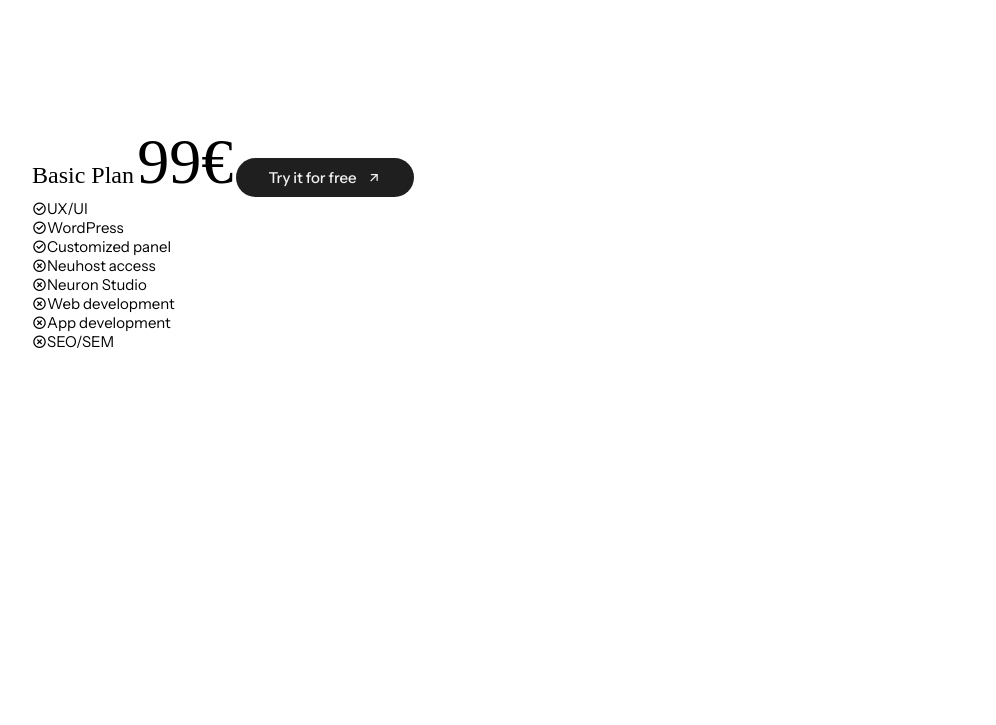
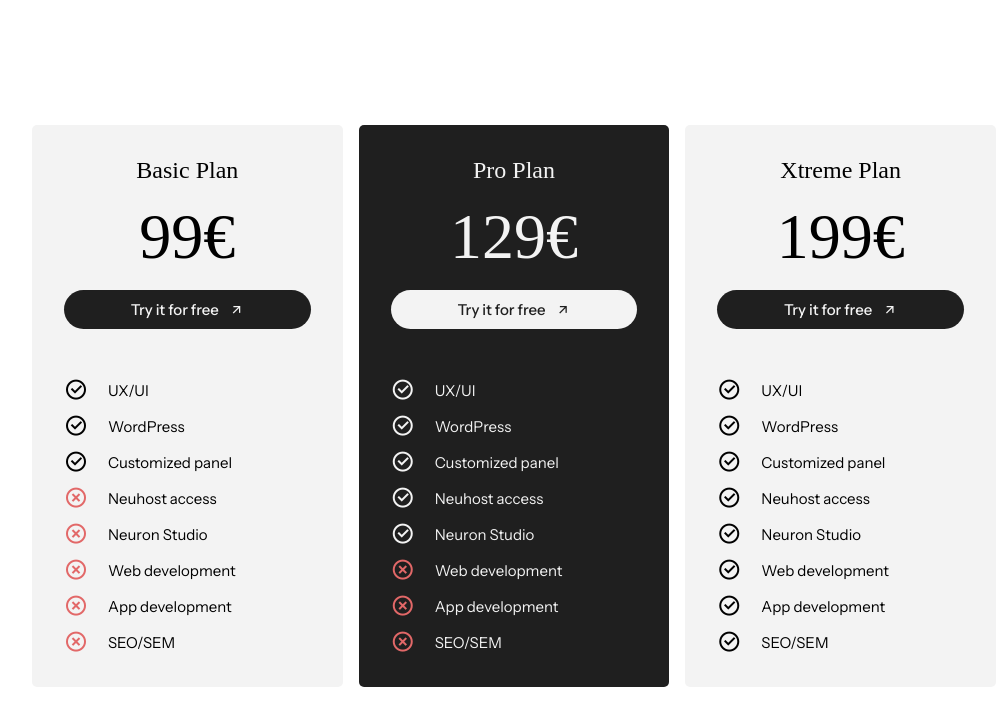
Before and after one commit to dariasj04-collab/Proyecto-Neuron, a plain HTML site: page index.html in a window 1280 px wide. Shown: the part 2798-3523 px from the top of the page, without its empty margins (126-1122 px from the left). Before the commit the page ends 3213 px from the top, so only its background shows below. Drawn offline with nearby package versions, Linux system fonts and the light colour scheme; a web font is replaced by a local one.

Commit message:
Finishing Prices section

```diff
--- a/css/index.css
+++ b/css/index.css
@@ -321,3 +321,69 @@ a.btn {
       max-height: 11rem;
    }
 }
+
+
+/* Prices */
+
+
+.prices__block{
+   display: flex;
+   flex-wrap: wrap;
+   gap: var(--size-sm);
+
+
+}
+
+.prices__card{
+   display: flex;
+   flex-direction: column;
+   gap: 3rem ;
+   padding: var(--size-md);
+   background-color: var(--color-light);
+   border-radius: .3125rem;
+   flex: 1 1 280px;
+
+   @media (max-width: 768px) {
+      flex: 1 1 100%;
+   }
+
+   & ul {
+      display: flex;
+      flex-direction: column;
+      gap: var(--size-xs);
+   }
+
+   & li {
+      display: flex;
+      align-items: center;
+      gap: 1.25rem;
+   }
+
+   & li i {
+      font-size: 1.5rem;
+
+   }
+
+   & .ri-close-circle-line {
+      color: #E26868;
+
+   }
+
+   &.prices__card--black{
+      background-color: #1F1F1F;
+      color: #F3F3F3;
+   }
+}
+
+.prices__head{
+   display: flex;
+   flex-direction: column;
+   align-items: center;
+   gap: var(--size-sm);
+
+   & .btn {
+      align-self: stretch;
+      justify-content: center;
+   }
+
+}
--- a/index.html
+++ b/index.html
@@ -23,7 +23,7 @@
                     <li><a class="menu-link" href="services.html">Services</a></li>
                     <li><a class="menu-link" href="about.html">About us</a></li>
                     <li><a class="menu-link" href="news.html">News</a></li>
-                    <li><a class="menu-link" href="#">Price</a></li>
+                    <li><a class="menu-link" href="price.html">Price</a></li>
                     <li><a class="menu-link" href="contact.html">Contact</a></li>
                 </ul>
                 <i class="mobile--menu ri-menu-line"></i>
@@ -41,7 +41,7 @@
                 <div class="hero__block block">
                     <h1>We’re on the road.</h1>
                     <h4 class="heading--h4">Secure and efficient enterprise digitization.</h4>
-                    <a href="#" class="btn btn--light">Check our services</a>
+                    <a href="services.html" class="btn btn--light">Check our services</a>
                 </div>
             </div>
         </section>
@@ -173,7 +173,6 @@
                        <span class="heading--h1">99€</span>
                        <a class="btn btn--dark" href="#">Try it for free <i class="ri-arrow-right-up-line"></i></a>
                     </div>
-
                     <ul>
                         <li><i class="ri-checkbox-circle-line"></i>UX/UI</li>
                         <li><i class="ri-checkbox-circle-line"></i>WordPress</li>
@@ -183,11 +182,43 @@
                         <li><i class="ri-close-circle-line"></i>Web development</li>
                         <li><i class="ri-close-circle-line"></i>App development</li>
                         <li><i class="ri-close-circle-line"></i>SEO/SEM</li>
+                    </ul>
+                </div>
 
+                <div class="prices__card prices__card--black">
+                    <div class="prices__head">
+                       <span class="heading--h3">Pro Plan</span>
+                       <span class="heading--h1">129€</span>
+                       <a class="btn btn--light" href="#">Try it for free <i class="ri-arrow-right-up-line"></i></a>
+                    </div>
+                    <ul>
+                        <li><i class="ri-checkbox-circle-line"></i>UX/UI</li>
+                        <li><i class="ri-checkbox-circle-line"></i>WordPress</li>
+                        <li><i class="ri-checkbox-circle-line"></i>Customized panel</li>
+                        <li><i class="ri-checkbox-circle-line"></i>Neuhost access</li>
+                        <li><i class="ri-checkbox-circle-line"></i>Neuron Studio</li>
+                        <li><i class="ri-close-circle-line"></i>Web development</li>
+                        <li><i class="ri-close-circle-line"></i>App development</li>
+                        <li><i class="ri-close-circle-line"></i>SEO/SEM</li>
                     </ul>
+                </div>
 
-
-
+                <div class="prices__card">
+                    <div class="prices__head">
+                       <span class="heading--h3">Xtreme Plan</span>
+                       <span class="heading--h1">199€</span>
+                       <a class="btn btn--dark" href="#">Try it for free <i class="ri-arrow-right-up-line"></i></a>
+                    </div>
+                    <ul>
+                        <li><i class="ri-checkbox-circle-line"></i>UX/UI</li>
+                        <li><i class="ri-checkbox-circle-line"></i>WordPress</li>
+                        <li><i class="ri-checkbox-circle-line"></i>Customized panel</li>
+                        <li><i class="ri-checkbox-circle-line"></i>Neuhost access</li>
+                        <li><i class="ri-checkbox-circle-line"></i>Neuron Studio</li>
+                        <li><i class="ri-checkbox-circle-line"></i>Web development</li>
+                        <li><i class="ri-checkbox-circle-line"></i>App development</li>
+                        <li><i class="ri-checkbox-circle-line"></i>SEO/SEM</li>
+                    </ul>
                 </div>
 
 
```
Also changed, not shown: about.html (+37 -0 lines), contact.html (+37 -0 lines), news.html (+37 -0 lines), price.html (added, +37 -0 lines), services.html (+40 -0 lines).
